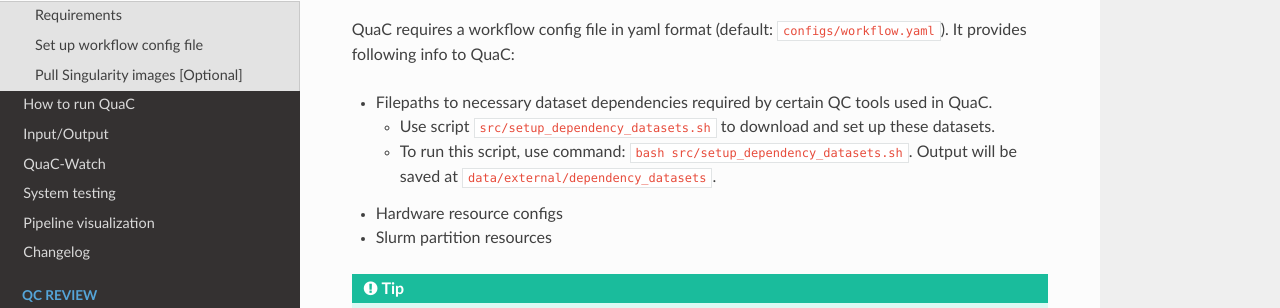
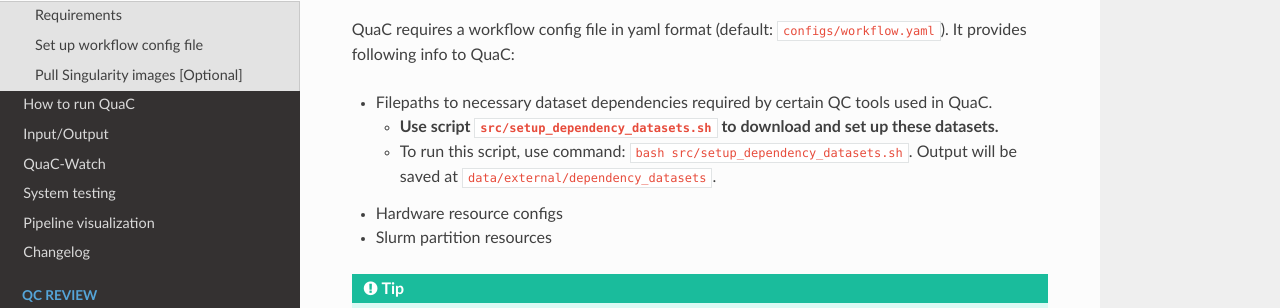
Before and after one commit to uab-cgds-worthey/quac, an MkDocs documentation site: the page built from docs/reqts_configs.md, in a window 1280 px wide and 900 px high, scrolled down 918 px. Shown: the part 195-503 px from the top of the window. Built offline with MkDocs 1.6.1, drawn with Linux system fonts in a browser that asks for light colours; nearby versions of some CDN libraries.

```diff
--- a/docs/reqts_configs.md
+++ b/docs/reqts_configs.md
@@ -39,7 +39,7 @@ In order to run the QuaC pipeline, user needs to
 QuaC requires a workflow config file in yaml format (default: `configs/workflow.yaml`). It provides following info to QuaC:
 
 - Filepaths to necessary dataset dependencies required by certain QC tools used in QuaC.
-    - Use script `src/setup_dependency_datasets.sh` to download and set up these datasets.
+    - **Use script `src/setup_dependency_datasets.sh` to download and set up these datasets.**
     - To run this script, use command: `bash src/setup_dependency_datasets.sh`. Output will be saved at `data/external/dependency_datasets`.
 - Hardware resource configs
 - Slurm partition resources
```
